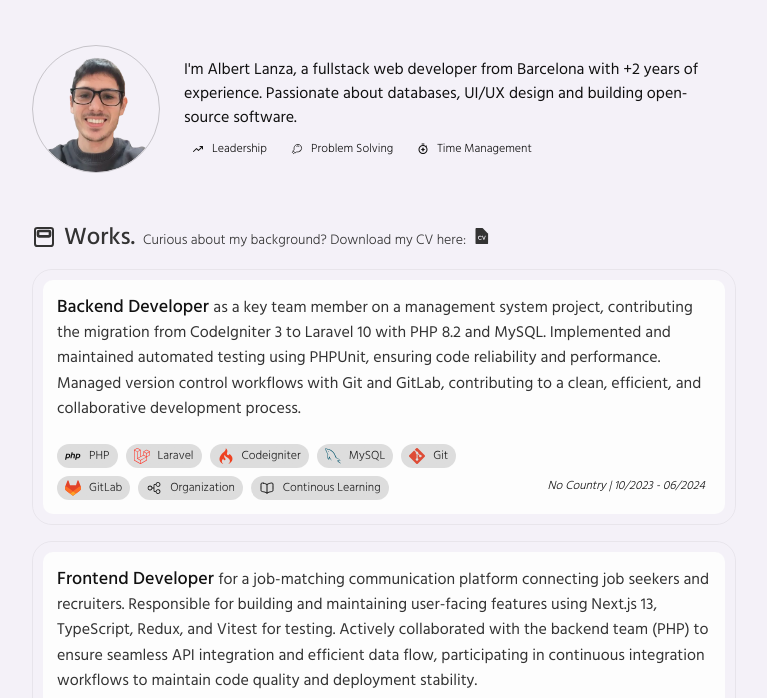
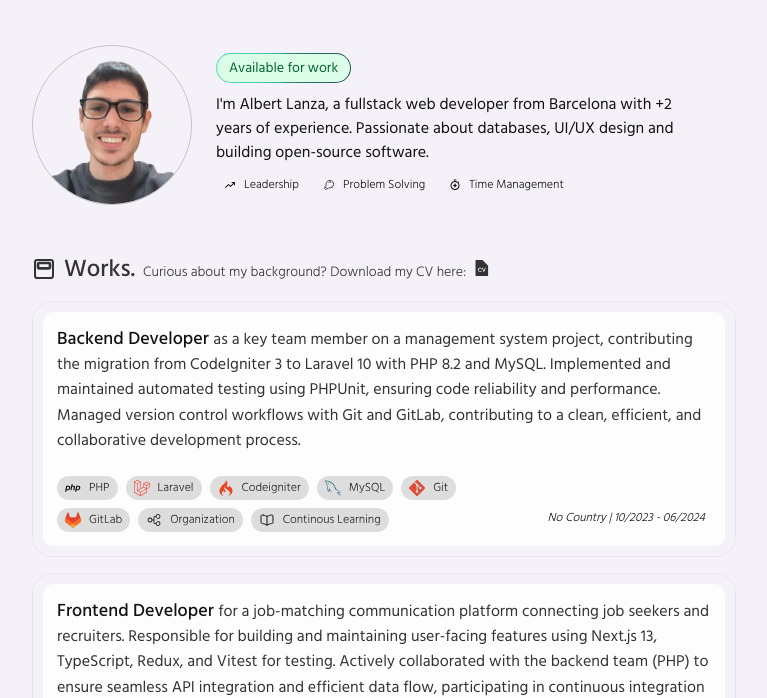
Before and after one commit to AlbertLnz/Portfolio-AlbertLnz, an Astro site: page / in a window 1280 px wide. Shown: the part 77-775 px from the top of the page, without its empty margins (256-1023 px from the left). Built offline with nearby package versions, Linux system fonts and the light colour scheme; Astro itself is replaced by a stand-in of ours.

Commit message:
Badge of 'available for work' on AboutMe section

```diff
--- a/src/components/AboutMe.astro
+++ b/src/components/AboutMe.astro
@@ -3,15 +3,19 @@ import SkillHighlight from '@/components/SkillHighlight.astro'
 import Leadership from '@/assets/svgs/skills/Leadership.astro'
 import ProblemSolving from '@/assets/svgs/skills/ProblemSolving.astro'
 import TimeManagement from '@/assets/svgs/skills/TimeManagement.astro'
+import Badge from '@/components/Badge.astro'
 ---
 
 <div class='flex justify-center items-center py-12 gap-x-6'>
   <img
     src='albert_lanza.webp'
-    class='size-32 rounded-full border border-primary-text/20 dark:border-primary-text-dark/20'
+    class='size-40 rounded-full border border-primary-text/20 dark:border-primary-text-dark/20'
     alt='Albert Lanza profile picture'
   />
-  <div class='flex flex-col gap-y-2'>
+  <div class='flex flex-col justify-between h-36'>
+    <Badge>
+      <p class='text-sm'>Available for work</p>
+    </Badge>
     <p class='max-w-[95%]'>
       I'm Albert Lanza, a fullstack web developer from Barcelona with +2 years
       of experience. Passionate about databases, UI/UX design and building
--- /dev/null
+++ b/src/components/Badge.astro
@@ -0,0 +1,13 @@
+<div class='flex items-center'>
+  <span class='relative inline-flex overflow-hidden rounded-full p-[1px]'>
+    <span
+      class='absolute inset-[-1000%] animate-[spin_2s_linear_infinite] bg-[conic-gradient(from_90deg_at_50%_50%,#51E4B8_0%,#21554E_50%,#51E4B8_100%)]'
+    >
+    </span>
+    <div
+      class='inline-flex items-center justify-center w-full px-3 py-1 text-sm text-green-800 bg-green-100 rounded-full dark:bg-gray-800 dark:text-white/80 backdrop-blur-3xl whitespace-nowrap'
+    >
+      <slot />
+    </div>
+  </span>
+</div>
```
